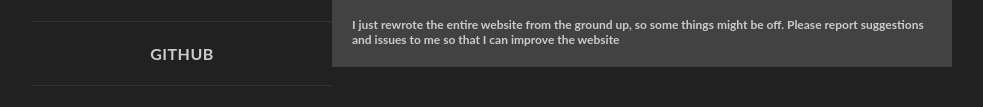
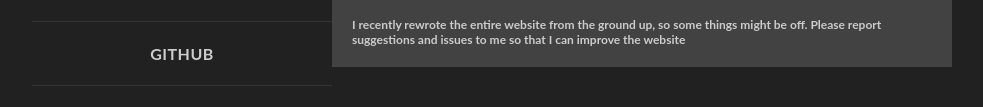
Before and after one commit to TarkusLee/BlackTARKUS.github.io, a plain HTML site: page index.html in a window 1280 px wide. Shown: the part 227-334 px from the top of the page, without its empty margins (148-1131 px from the left). Drawn offline with Linux system fonts and the light colour scheme.

Commit message:
Disclaimer Hotfix
changed word "just" to "recently"

```diff
--- a/index.html
+++ b/index.html
@@ -39,7 +39,7 @@
            <h2>News:</h2>
            <p>New Audiobook Chapter Released! 26th September 2016</p>
 
-           <h4>I just rewrote the entire website from the ground up, so some things might be off.
+           <h4>I recently rewrote the entire website from the ground up, so some things might be off.
              Please report suggestions and issues to me so that I can improve the website</h4>
 			</section>
 
```
